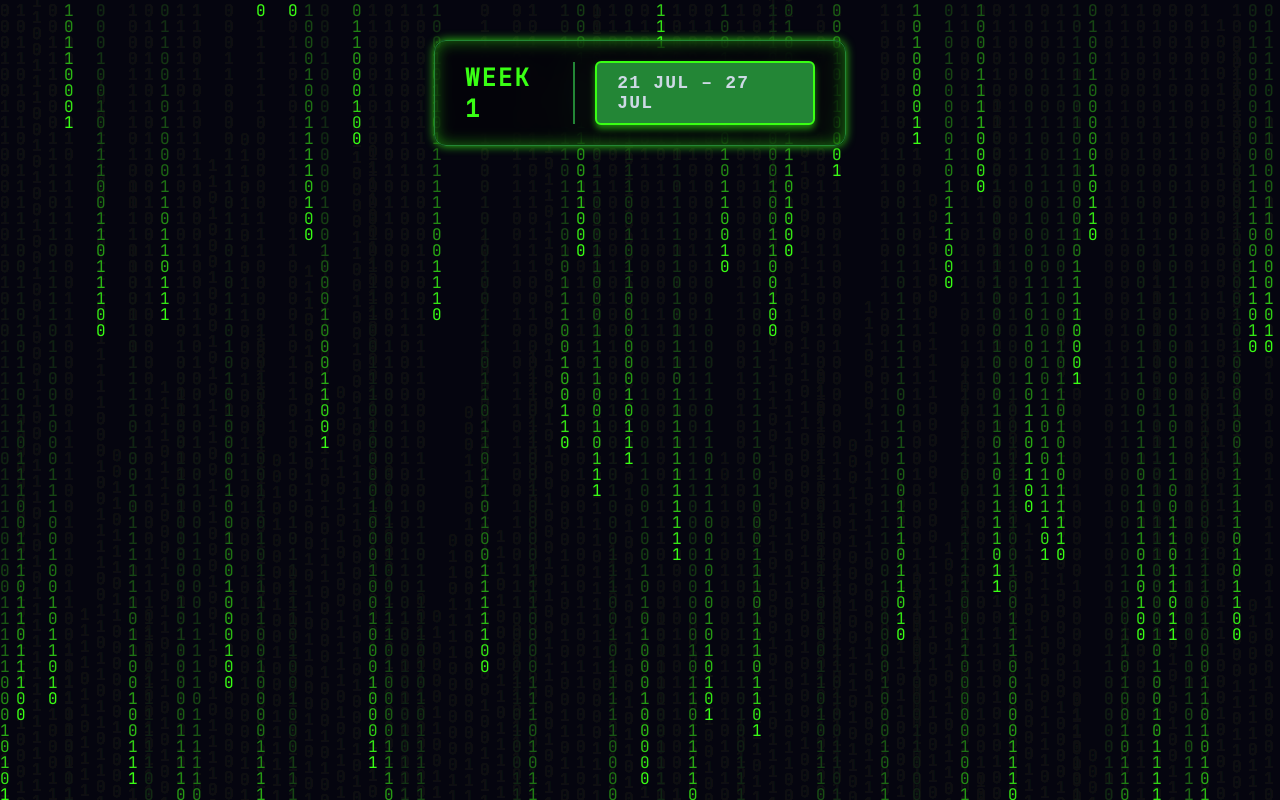
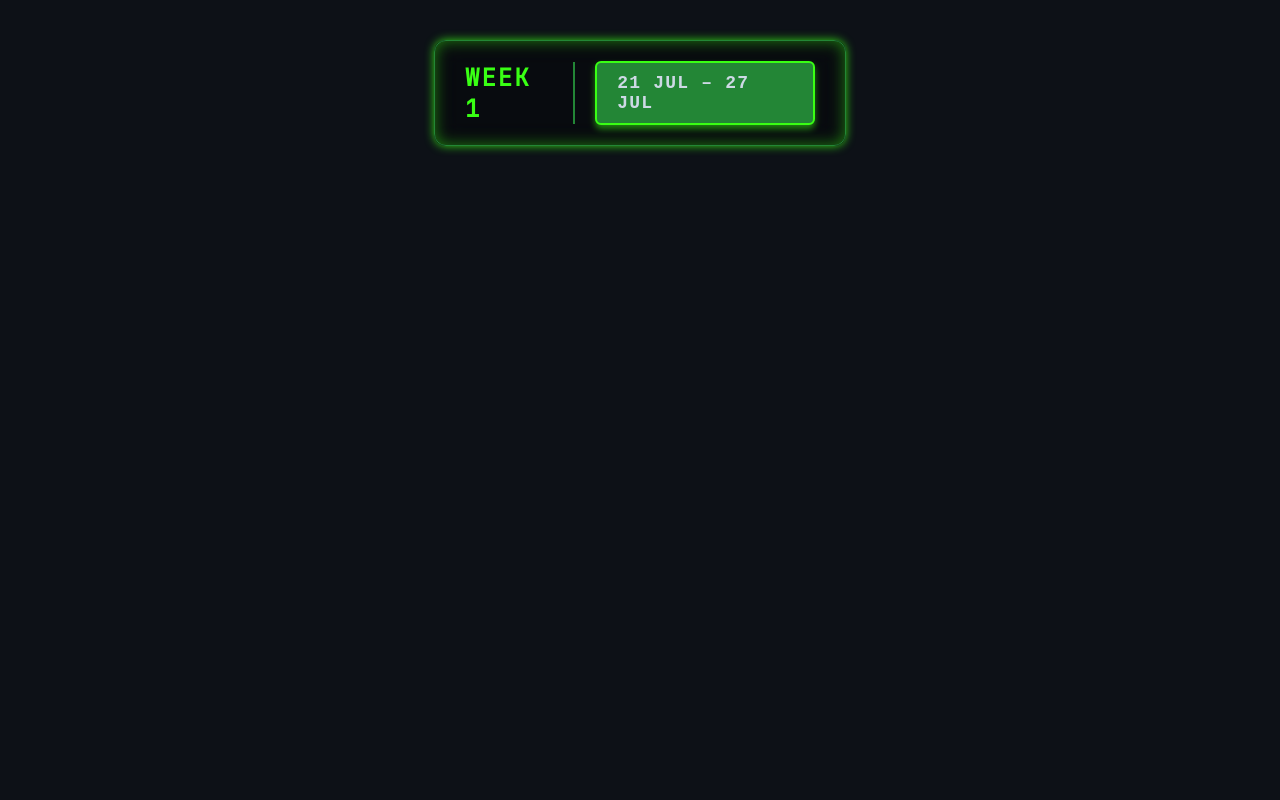
Before and after one commit to yvesyvess/week-counter, a plain HTML site: page index.html in a window 1280 px wide. Drawn offline with Linux system fonts and the light colour scheme.

Commit message:
removed Matrix Bg index.html

```diff
--- a/index.html
+++ b/index.html
@@ -17,18 +17,6 @@
       font-family: 'JetBrains Mono', monospace;
       position: relative;
       color: #58a6ff;
-    }
-
-    /* Matrix canvas fills background */
-    #matrix {
-      position: fixed;
-      top: 0;
-      left: 0;
-      width: 100vw;
-      height: 100vh;
-      z-index: 0;
-      background: #0d1117;
-      display: block;
     }
 
     /* Widget container */
@@ -108,7 +96,6 @@
 </head>
 
 <body>
-  <canvas id="matrix"></canvas>
 
   <div class="widget">
     <div class="week-box" id="weekDisplay"></div>
@@ -139,46 +126,6 @@
     document.getElementById('weekDisplay').textContent = `WEEK ${weekNum}`;
     document.getElementById('dateRange').textContent = `${formatDate(thisWeekStart)} – ${formatDate(thisWeekEnd)}`;
 
-    // === Matrix rain animation code ===
-    const canvas = document.getElementById('matrix');
-    const ctx = canvas.getContext('2d');
-
-    function resize() {
-      canvas.width = window.innerWidth;
-      canvas.height = window.innerHeight;
-    }
-    resize();
-    window.addEventListener('resize', resize);
-
-    const letters = ['0', '1'];
-    const fontSize = 16;
-    const columns = Math.floor(canvas.width / fontSize);
-
-    const drops = [];
-    for (let x = 0; x < columns; x++) {
-      drops[x] = Math.random() * canvas.height / fontSize;
-    }
-
-    function draw() {
-      // Black BG with slight opacity for trailing effect
-      ctx.fillStyle = 'rgba(13, 17, 23, 0.1)';
-      ctx.fillRect(0, 0, canvas.width, canvas.height);
-
-      ctx.fillStyle = '#39FF14'; // Neon green
-      ctx.font = fontSize + 'px JetBrains Mono, monospace';
-
-      for (let i = 0; i < drops.length; i++) {
-        const text = letters[Math.floor(Math.random() * letters.length)];
-        ctx.fillText(text, i * fontSize, drops[i] * fontSize);
-
-        if (drops[i] * fontSize > canvas.height && Math.random() > 0.975) {
-          drops[i] = 0;
-        }
-        drops[i]++;
-      }
-    }
-
-    setInterval(draw, 55);
   </script>
 </body>
 
```
